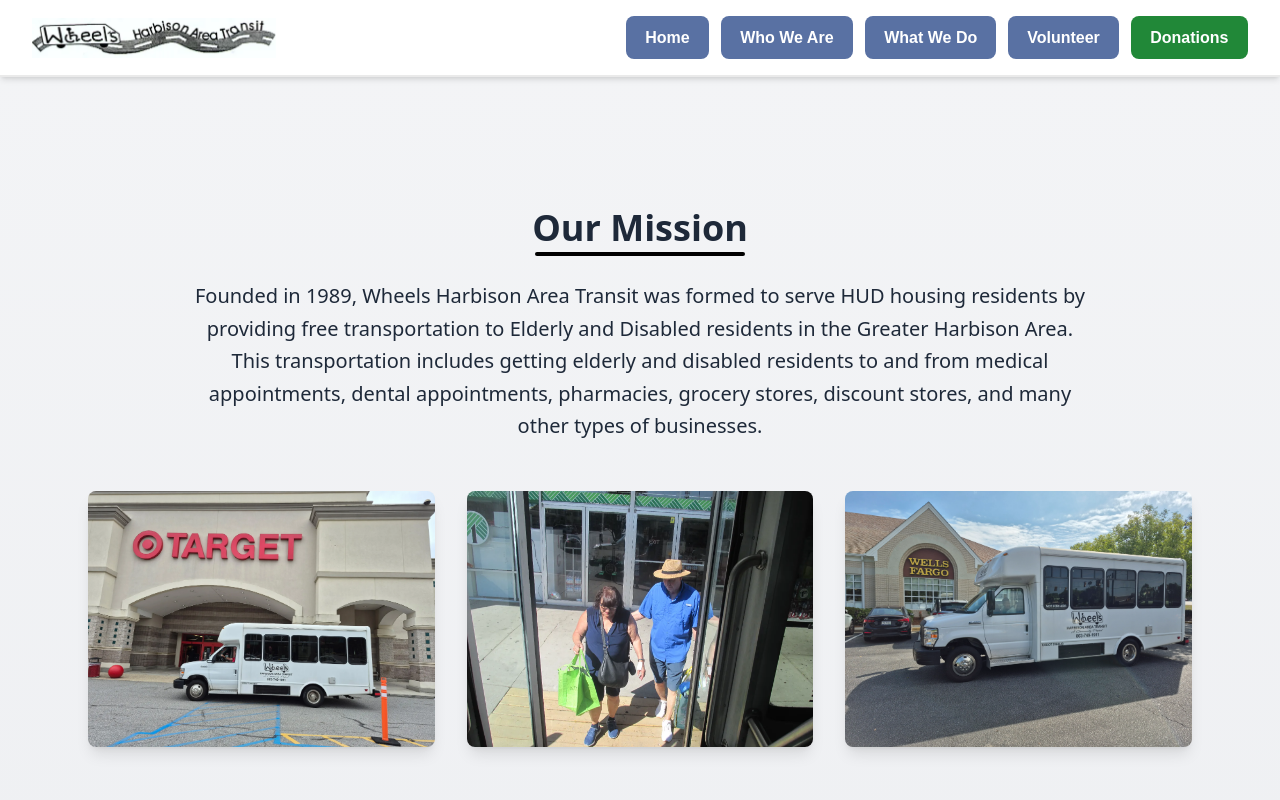
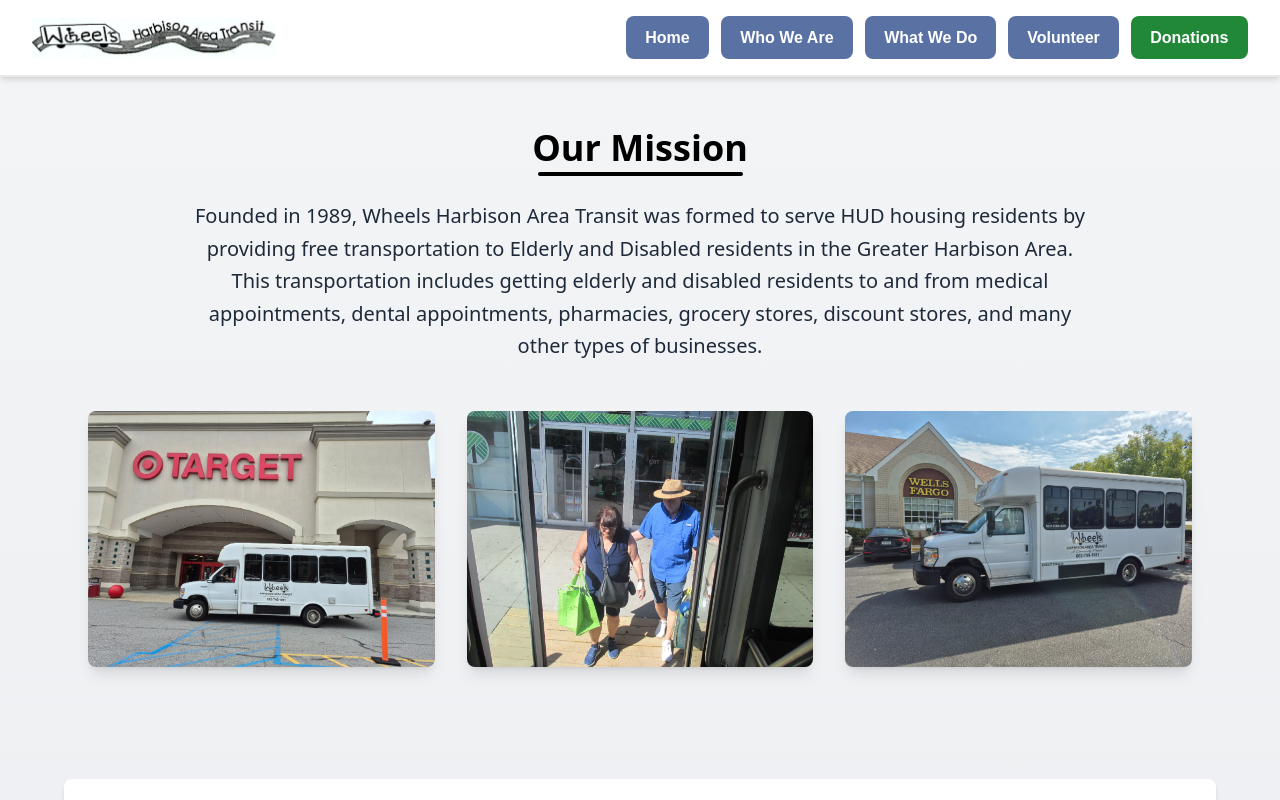
Before and after one commit to ktp-usc/wheels-harbison, a Next.js app: page /about in a window 1280 px wide. Shown: the top 800 px of the page. Built offline with nearby package versions, Linux system fonts and the light colour scheme.

Commit message:
WHL-31-Fix-abnormal-header-margins (#29)
* WHL-31 Updated the padding above headlines

* WHL-31 Updated the padding above headlines

* WHL-31 Updated the padding above headlines

```diff
--- a/app/about/page.tsx
+++ b/app/about/page.tsx
@@ -3,12 +3,12 @@ import Link from "next/link";
 
 export default function WhoWeArePage() {
     return (
-        <main className="bg-gradient-to-b from-gray-100 to-gray-200 font-sans pb-24 pt-10">
+        <main className="bg-gradient-to-b from-gray-100 to-gray-200 font-sans">
             {/* Our Mission */}
-            <section className="mt-10">
+            <section>
                 <div className="max-w-6xl mx-auto px-6 py-16 text-center">
-                    <h2 className="text-4xl font-extrabold text-gray-800 mb-1">Our Mission</h2>
-                    <div className="w-[210px] h-1 bg-black mx-auto rounded mb-6"></div>
+                    <h2 className="text-4xl font-extrabold text-black mb-1">Our Mission</h2>
+                    <div className="w-[205px] h-1 bg-black mx-auto rounded mb-6"></div>
                     <p className="max-w-4xl mx-auto text-xl leading-relaxed text-gray-800">
                         Founded in 1989, Wheels Harbison Area Transit was formed to serve HUD housing
                         residents by providing free transportation to Elderly and Disabled residents in the
--- a/app/donate/page.tsx
+++ b/app/donate/page.tsx
@@ -3,7 +3,7 @@ import Image from "next/image";
 export default function DonatePage() {
     return (
         <>
-            <main className="font-sans bg-gradient-to-b from-gray-100 to-gray-200 mx-auto pt-35 py-12 px-6 space-y-10">
+            <main className="font-sans bg-gradient-to-b from-gray-100 to-gray-200 mx-auto pt-15 py-12 px-6 space-y-10">
                 <h1 className="text-4xl font-extrabold text-center mb-1">Support Wheels</h1>
                 <div className="w-69 h-1 bg-black mx-auto rounded mb-8"></div>
 
--- a/app/page.tsx
+++ b/app/page.tsx
@@ -4,11 +4,11 @@ import Slideshow from "@/components/Slideshow";
 export default function Page() {
     return (
         <main className="min-h-screen bg-gradient-to-b from-gray-100 to-gray-200 font-sans flex flex-col items-center justify-center py-16 px-6">
-            <div className="max-w-5xl mx-auto px-4 pt-20 mb-18 text-center">
-                <h2 className="text-4xl font-sans font-extrabold text-black mb-4">
+            <div className="max-w-5xl mx-auto px-4 mb-18 text-center">
+                <h2 className="text-4xl font-sans font-extrabold text-black mb-1">
                     Providing free transportation to elderly and disabled residents in the Greater Harbison Area
                 </h2>
-                <div className="w-[890px] h-1 bg-black mx-auto rounded mb-6"></div>
+                <div className="w-[890px] h-1 bg-black mx-auto rounded mb-8"></div>
 
                 <Slideshow />
             </div>
--- a/app/service/page.tsx
+++ b/app/service/page.tsx
@@ -2,10 +2,10 @@ import ServiceSchedule from "@/components/ServiceSchedule";
 
 export default function Page() {
     return (
-        <main className="min-h-screen bg-gradient-to-b from-gray-100 to-gray-200 font-sans flex flex-col items-center justify-center py-16 px-6">
-            <div className="font-sans max-w-4xl mx-auto py-12 px-6 pt-20">
-                <h1 className="text-4xl font-extrabold text-black text-center">What We Do</h1>
-                <div className="w-[205px] h-1 bg-black mx-auto rounded mb-8"></div>
+        <main className="min-h-screen bg-gradient-to-b from-gray-100 to-gray-200 font-sans flex flex-col items-center justify-center py-8 px-6">
+            <div className="font-sans max-w-4xl mx-auto py-12 px-6 pt-8">
+                <h1 className="text-4xl font-extrabold text-black text-center mb-1">What We Do</h1>
+                <div className="w-[205px] h-1 bg-black mx-auto rounded mb-6"></div>
                 <ServiceSchedule />
             </div>
         </main>
--- a/app/volunteer/page.tsx
+++ b/app/volunteer/page.tsx
@@ -6,10 +6,10 @@ export default function VolunteerPage() {
             <div className="max-w-4xl w-full">
                 {/* Header */}
                 <header className="text-center mb-12">
-                    <h1 className="text-4xl font-extrabold text-black mb-4 pt-20">
+                    <h1 className="text-4xl font-extrabold text-black mb-1">
                         Volunteer with Wheels Harbison
                     </h1>
-                    <div className="w-138 h-1 bg-black mx-auto rounded mb-8"></div>
+                    <div className="w-138 h-1 bg-black mx-auto rounded mb-6"></div>
                 </header>
 
                 {/* Overview */}
--- a/components/AboutSections.tsx
+++ b/components/AboutSections.tsx
@@ -1,6 +1,6 @@
 export default function AboutSections() {
     return (
-        <div className="w-full pb-20">
+        <div className="w-full pb-10">
             <div className="mx-auto max-w-6xl px-4">
                 <div className="grid grid-cols-1 md:grid-cols-2 gap-10 items-stretch">
                     {/* Who We Are Section */}
```
